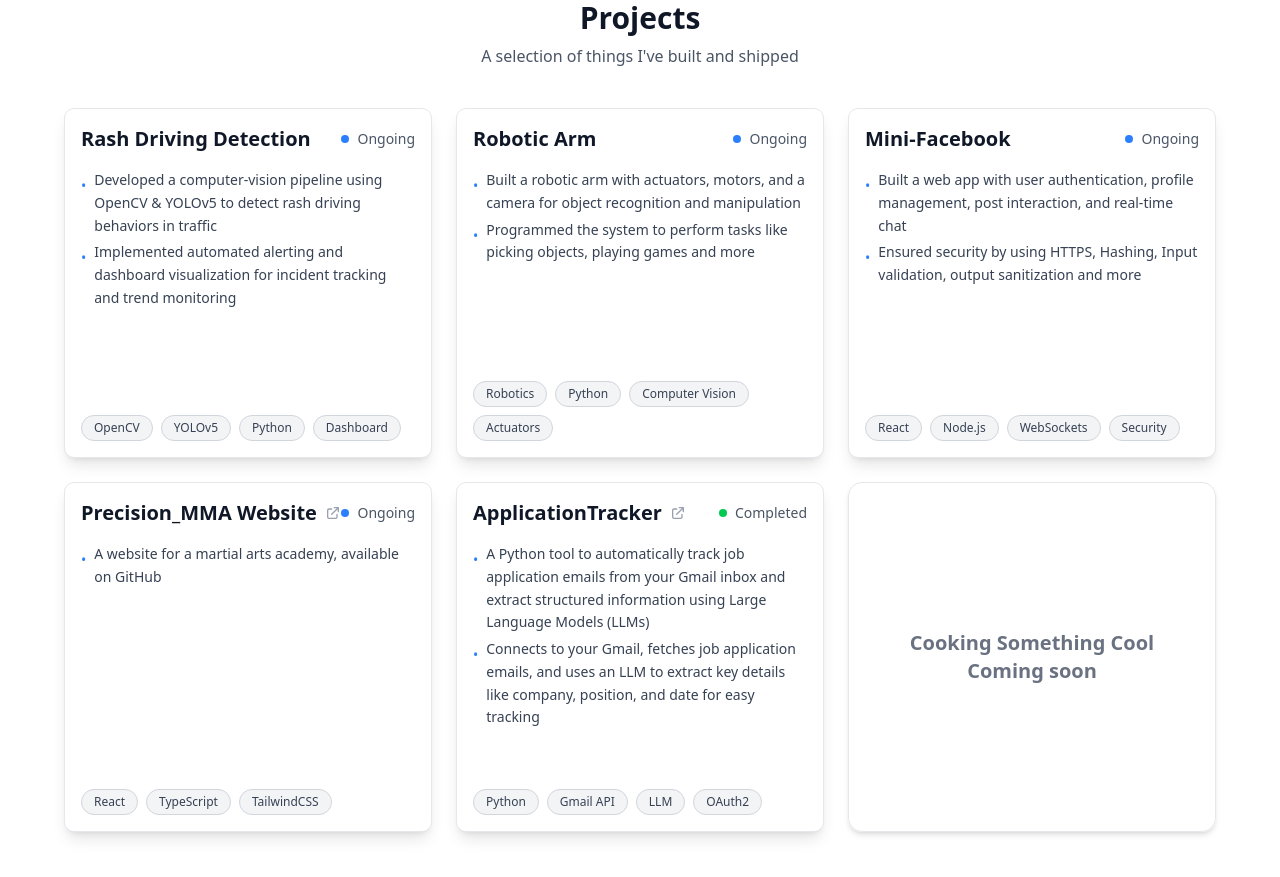
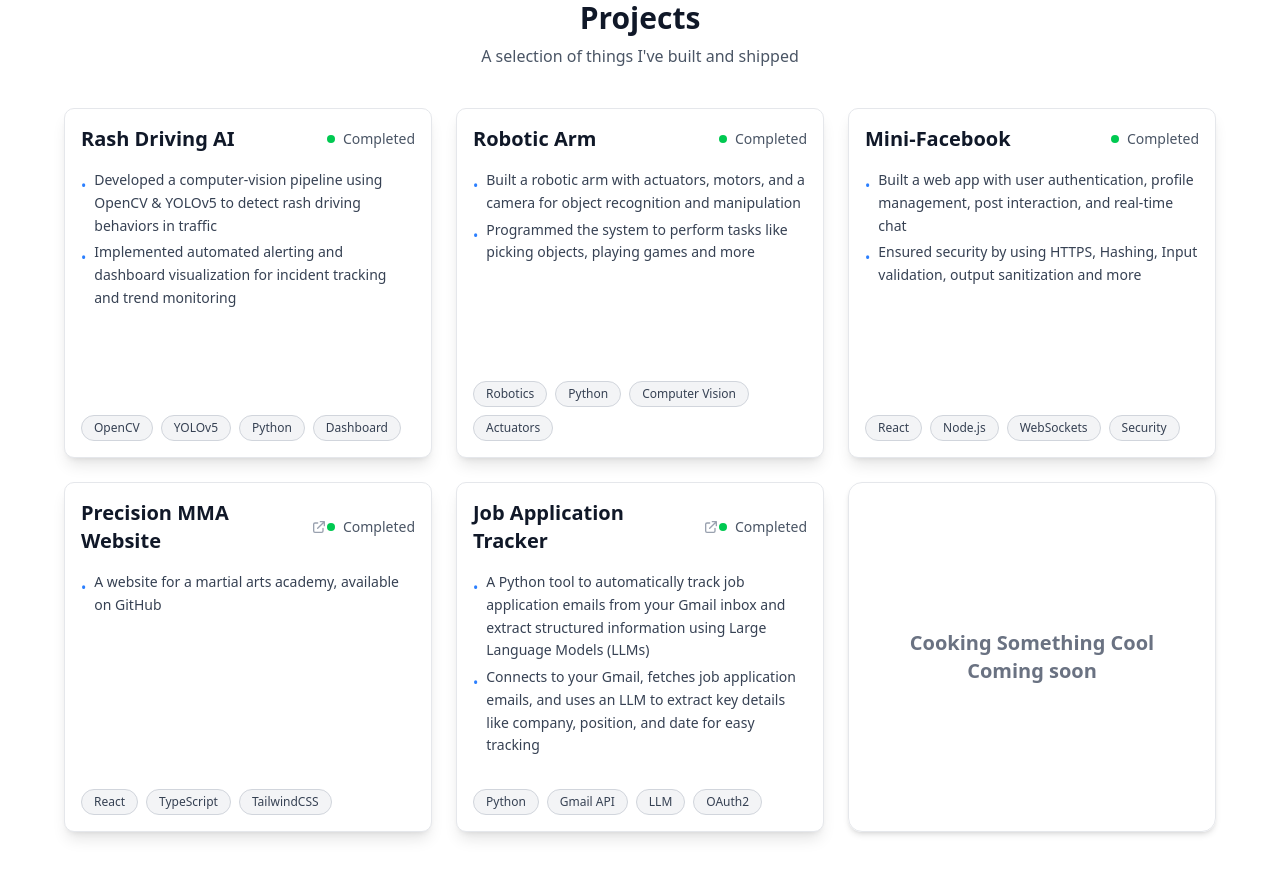
Before and after one commit to Yatha04/YatharthBajaj_Portfolio, a React (Vite) app in the folder client/: page / in a window 1280 px wide. Shown: the part 2060-2937 px from the top of the page. Built offline with nearby package versions, Linux system fonts and the light colour scheme.

Commit message:
minor additions

```diff
--- a/client/src/components/Portfolio.tsx
+++ b/client/src/components/Portfolio.tsx
@@ -31,7 +31,7 @@ export function Portfolio() {
             Yatharth Bajaj
           </h1>
           <div className="text-2xl text-gray-700 dark:text-gray-300">
-            I love <Typewriter words={['travelling.', 'AI.', 'photography.', 'coding.', 'learning.', 'music.']} />
+            I love <Typewriter words={['travelling.', 'AI.', 'photography.', 'coding.', 'learning.', 'music.', 'video games.', 'movies,']} />
           </div>
         </div>
       </div>
--- a/client/src/components/ProjectCarousel.tsx
+++ b/client/src/components/ProjectCarousel.tsx
@@ -25,7 +25,7 @@ export const ProjectsGrid = () => {
               <ProjectCard
                 key={project.id}
                 project={project}
-                status={project.id === 'application-tracker' ? 'completed' : 'ongoing'}
+                status={project.id === 'rash-driving-detection' ? 'ongoing' : 'completed'}
               />
             )
           ))}
--- a/client/src/data/projects.ts
+++ b/client/src/data/projects.ts
@@ -8,8 +8,8 @@ export interface Project {
 
 export const projects: Project[] = [
   {
-    id: 'rash-driving-detection',
-    title: 'Rash Driving Detection',
+    id: 'Rash Driving AI',
+    title: 'Rash Driving AI',
     description: [
       'Developed a computer-vision pipeline using OpenCV & YOLOv5 to detect rash driving behaviors in traffic',
       'Implemented automated alerting and dashboard visualization for incident tracking and trend monitoring',
@@ -17,7 +17,7 @@ export const projects: Project[] = [
     tech: ['OpenCV', 'YOLOv5', 'Python', 'Dashboard'],
   },
   {
-    id: 'robotic-arm',
+    id: 'Robotic Arm',
     title: 'Robotic Arm',
     description: [
       'Built a robotic arm with actuators, motors, and a camera for object recognition and manipulation',
@@ -26,7 +26,7 @@ export const projects: Project[] = [
     tech: ['Robotics', 'Python', 'Computer Vision', 'Actuators'],
   },
   {
-    id: 'mini-facebook',
+    id: 'Mini-Facebook',
     title: 'Mini-Facebook',
     description: [
       'Built a web app with user authentication, profile management, post interaction, and real-time chat',
@@ -35,17 +35,17 @@ export const projects: Project[] = [
     tech: ['React', 'Node.js', 'WebSockets', 'Security'],
   },
   {
-    id: 'precision-mma',
-    title: 'Precision_MMA Website',
+    id: 'Precision MMA Website',
+    title: 'Precision MMA Website',
     description: [
       'A website for a martial arts academy, available on GitHub',
     ],
     tech: ['React', 'TypeScript', 'TailwindCSS'],
-    github: 'https://github.com/yourusername/Precision_MMA',
+    github: 'https://github.com/Yatha04/Precision_MMA',
   },
   {
-    id: 'application-tracker',
-    title: 'ApplicationTracker',
+    id: 'Job Application Tracker',
+    title: 'Job Application Tracker',
     description: [
       'A Python tool to automatically track job application emails from your Gmail inbox and extract structured information using Large Language Models (LLMs)',
       'Connects to your Gmail, fetches job application emails, and uses an LLM to extract key details like company, position, and date for easy tracking',
```
